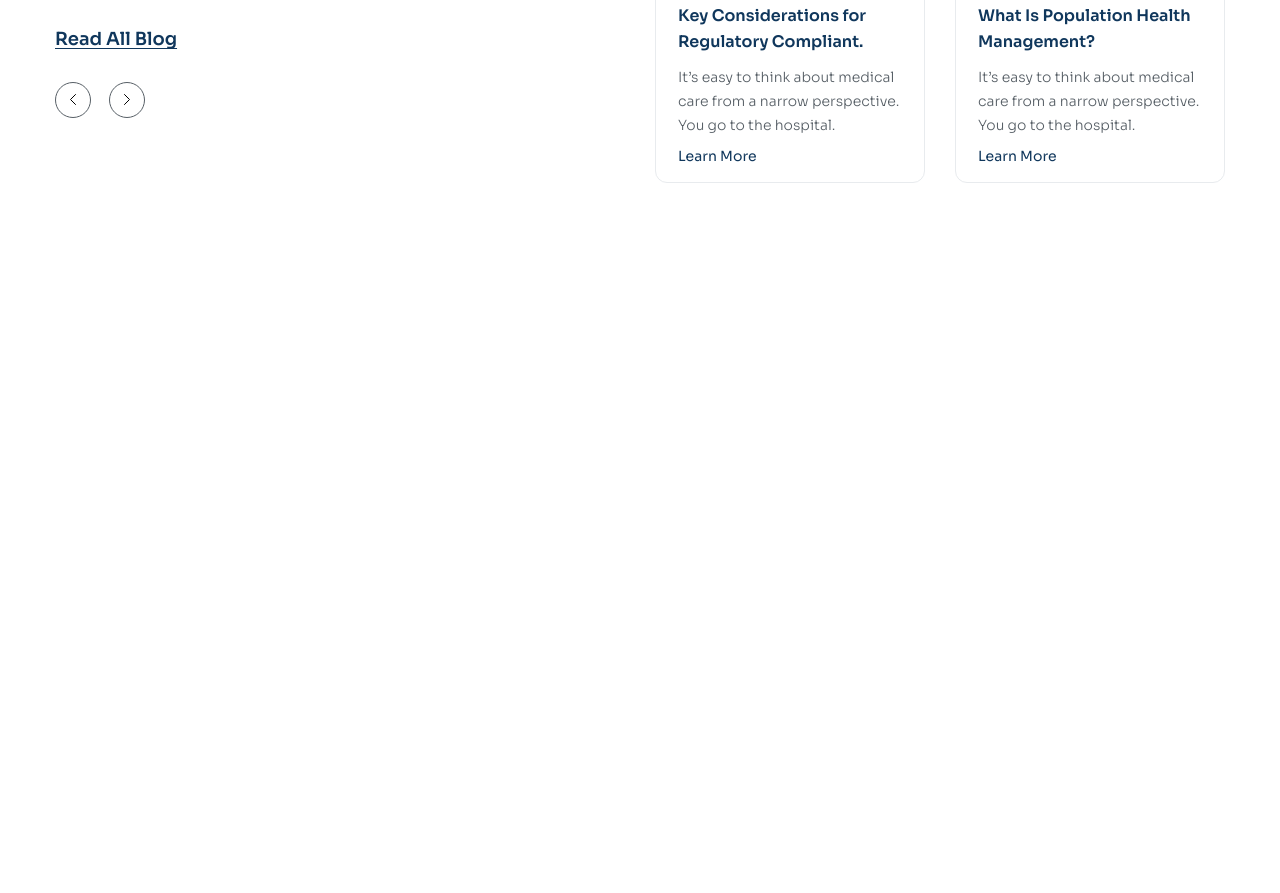
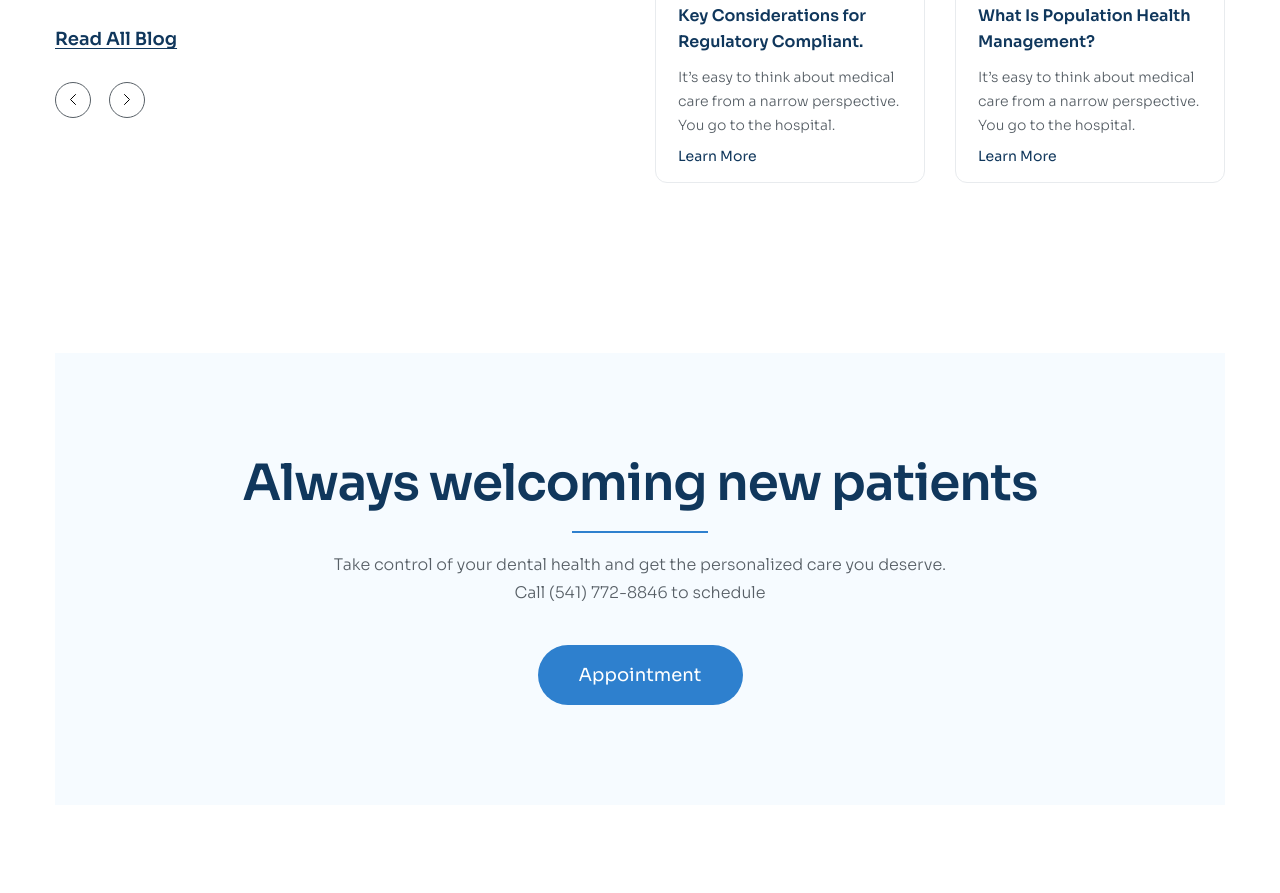
Before and after one commit to x-dev-420/Figma-to-html-Project-3, a plain HTML site: page index.html in a window 1280 px wide. Shown: the part 5363-6256 px from the top of the page. Drawn offline with Linux system fonts and the light colour scheme.

Commit message:
P11. Appoinment

```diff
--- a/assets/css/style.css
+++ b/assets/css/style.css
@@ -607,3 +607,37 @@ a {
 .blog-item__more:hover {
     color: #2E80CE;
 }
+
+/* ========================== Appoinment ========================== */
+.appoinment {
+    padding: 85px 0;
+}
+
+.appoinment__inner {
+    padding: 100px 178px;
+    background: #F6FBFF;
+    text-align: center;
+}
+
+.appoinment__heading::after {
+    content: "";
+    display: block;
+    margin: 18px auto 0;
+    width: 136px;
+    height: 2px;
+    background: #2E80CE;
+}
+
+.appoinment__desc {
+    margin: 18px auto 0;
+    margin-top: 18px;
+    max-width: 617px;
+    color: #575F66;
+    font-size: 1.6rem;
+    font-weight: 300;
+    line-height: 1.75;
+}
+
+.appoinment__btn {
+    margin-top: 38px;
+}
--- a/index.html
+++ b/index.html
@@ -361,6 +361,17 @@
                 </div>
             </div>
         </section>
+
+        <!-- Appoinment -->
+        <section class="appoinment">
+            <div class="container">
+                <div class="appoinment__inner">
+                    <h2 class="section-heading appoinment__heading">Always welcoming new patients</h2>
+                    <p class="section-desc appoinment__desc">Take control of your dental health and get the personalized care you deserve. Call (541) 772-8846 to  schedule</p>
+                    <a href="#!" class="btn appoinment__btn">Appointment</a>
+                </div>
+            </div>
+        </section>
     </main>
 </body>
 </html>
```
